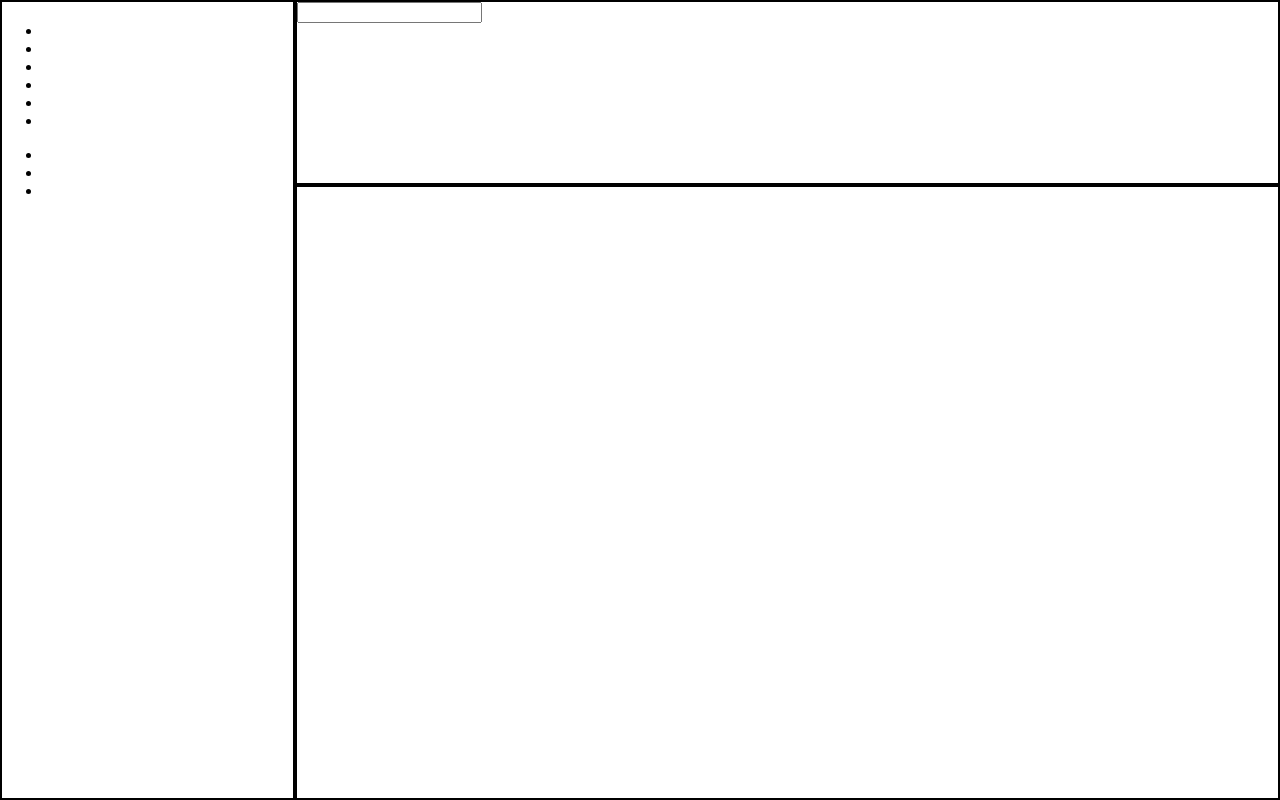
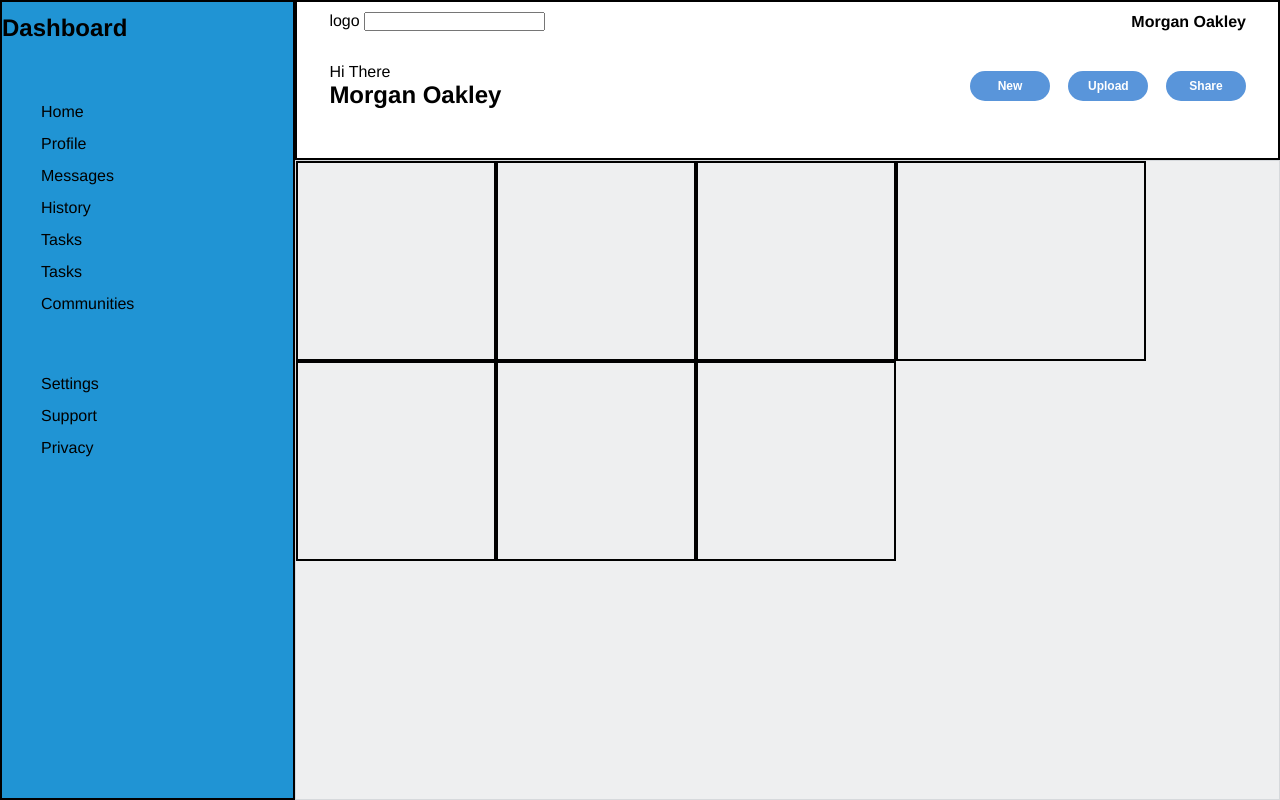
Before and after one commit to AOPrukcu/admin-page, a plain HTML site: page index.html in a window 1280 px wide. Drawn offline with Linux system fonts and the light colour scheme.

Commit message:
content and card layout done needs rework

```diff
--- a/index.html
+++ b/index.html
@@ -1,34 +1,48 @@
 <!DOCTYPE html>
 <html lang="en">
   <head>
-    <meta charset="UTF-8">
-    <meta name="viewport" content="width=device-width, initial-scale=1.0">
+    <meta charset="UTF-8" />
+    <meta name="viewport" content="width=device-width, initial-scale=1.0" />
     <title>Document</title>
-    <link rel="stylesheet" href="styles.css">
+    <link rel="stylesheet" href="styles.css" />
   </head>
   <body>
     <div class="dashboard">
-        <h2>
-
-        </h2>
+      <h2>Dashboard</h2>
       <ul class="menu">
-            <li></li>
-            <li></li>
-            <li></li>
-            <li></li>
-            <li></li>
-            <li></li>
+        <li>Home</li>
+        <li>Profile</li>
+        <li>Messages</li>
+        <li>History</li>
+        <li>Tasks</li>
+        <li>Tasks</li>
+        <li>Communities</li>
       </ul>
       <ul class="settings">
-            <li></li>
-            <li></li>
-            <li></li>
+        <li>Settings</li>
+        <li>Support</li>
+        <li>Privacy</li>
       </ul>
     </div>
     <div class="header">
+      <div class="header-row-1">
+        <label for="name">logo <input type="text" name="name" id="name" /></label>
+
+        <div class="logo"><strong>Morgan Oakley</strong></div>
+      </div>
+      <div class="header-row-2">
           <div>
-            <label for="name"></label>
-            <input type="text" name="name" id="name">
+            <img src="" alt="" /><span>Hi There</span>
+          <h2>Morgan Oakley</h2>
+          </div>
+
+          <div class="button-box">
+            <button>New</button>
+            <button>Upload</button>
+            <button>Share</button>
+           </div>
+
+        </div>
       </div>
     </div>
     <div class="content">
--- a/styles.css
+++ b/styles.css
@@ -1,17 +1,85 @@
-body{
-    display: grid;
-    grid-template-rows: 0.3fr 1fr;
-    grid-template-columns: 0.3fr 1fr  ;
-    width: auto;
-    height: 100vh;
-    margin: 0;
+* {
+  margin: 0;
+  padding: 0;
+  margin: 0;
+  box-sizing: border-box;
+}
+body {
+  margin: 0;
+  padding: 0;
+  box-sizing: border-box;
+  display: grid;
+  grid-template-rows: 0.25fr 1fr;
+  grid-template-columns: 0.3fr 1fr;
+  width: auto;
+  height: 100vh;
+  font-family: "Helvetica", "Arial", sans-serif;
 }
 
-body > div{
+body > div {
+  border: 2px solid black;
+}
+.header {
+  display: flex;
+  gap: 32px;
+  padding: 10px 32px;
+  flex-direction: column;
+}
+.header-row-1,.header-row-2{
+    display: flex;
+  justify-content: space-between;
+  align-items: center;
+}
+
+.dashboard {
+  grid-row-start: 1;
+  grid-row-end: 3;
+  background-color: #2094d4;
+  display: grid;
+  grid-template-rows: 0.1fr 0.2fr 0.2fr 0.5fr;
+  gap: 32px;
+  padding-top: 12px;
+}
+.dashboard ul {
+  padding-left: 32px;
+  padding-top: 16px;
+  list-style: none;
+}
+li {
+  padding: 7px;
+}
+
+.content {
+  display: grid;
+  background-color: #eeeff0;
+  border: 1px solid #d6d9dc;
+  grid-template-rows: 200px 200px 200px;
+  grid-template-columns: 200px 200px 200px 250px  ;
+}
+.card{
     border: 2px solid black;
 }
+.button-box{
+    display: flex;
+    justify-content: space-between;
+    gap: 18px;
 
-.dashboard{
-    grid-row-start: 1;
-    grid-row-end: 3;
 }
+button{
+    font-size: 12px;
+    font-weight: bold;
+
+    color: #FFFFFF;
+    background-color: #5995DA;
+
+    border: none;
+    border-radius: 80px;
+
+    padding: 8px 20px;
+    cursor: pointer;
+
+     width: 80px;
+
+
+
+}
```
Lines whose indentation alone changed are shown as unchanged.
